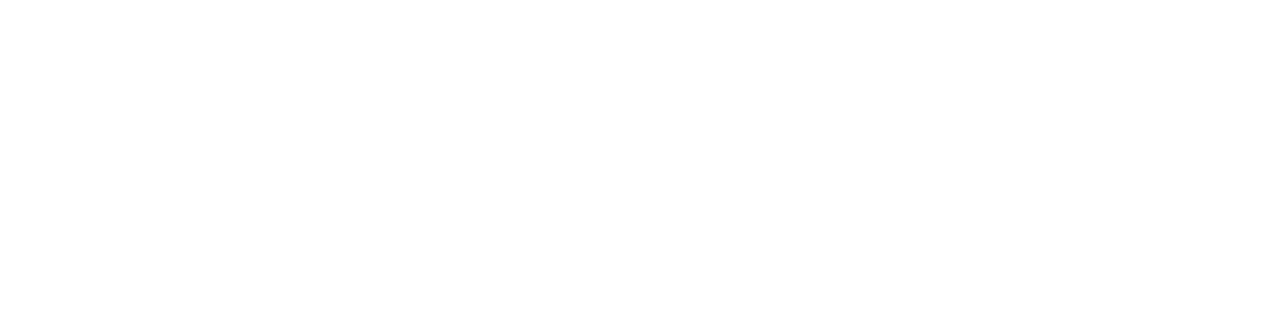
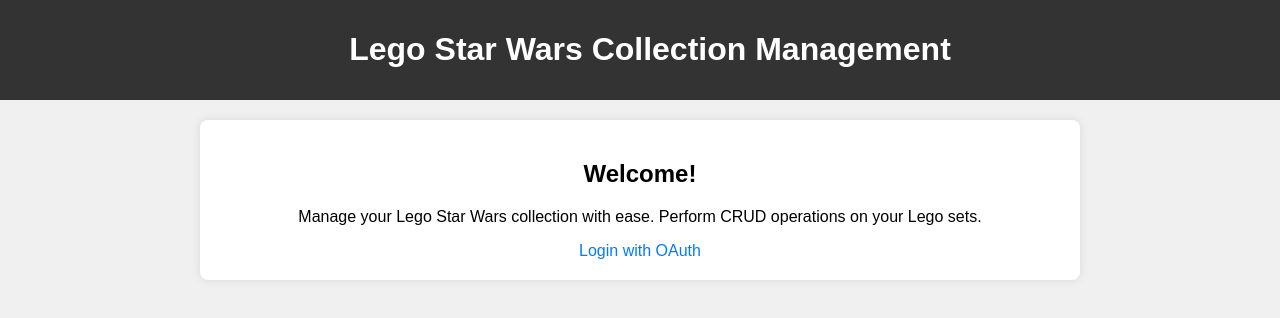
Before and after one commit to cosmo4/lego-sw-collection, a website: page public/index.html in a window 1280 px wide. Drawn offline with Linux system fonts and the light colour scheme.

Commit message:
index page styled

```diff
--- a/public/index.html
+++ b/public/index.html
@@ -4,8 +4,16 @@
     <meta charset="UTF-8">
     <meta name="viewport" content="width=device-width, initial-scale=1.0">
     <title>Lego Star Wars Collection</title>
+    <link rel="stylesheet" href="styles.css">
 </head>
 <body>
-
+    <header>
+        <h1>Lego Star Wars Collection Management</h1>
+    </header>
+    <main>
+        <h2>Welcome!</h2>
+        <p>Manage your Lego Star Wars collection with ease. Perform CRUD operations on your Lego sets.</p>
+        <a href="./oath.html">Login with OAuth</a>
+    </main>
 </body>
 </html>
--- /dev/null
+++ b/public/styles.css
@@ -0,0 +1,42 @@
+body {
+    font-family: Arial, sans-serif;
+    background-color: #f0f0f0;
+    margin: 0;
+    padding: 0;
+    display: block;
+    height: 100vh;
+}
+header {
+    background-color: #333;
+    color: #fff;
+    padding: 10px;
+    width: 100%;
+    text-align: center;
+}
+main {
+    background-color: #fff;
+    padding: 20px;
+    margin: 20px 200px;
+    border-radius: 8px;
+    box-shadow: 0 0 10px rgba(0, 0, 0, 0.1);
+    text-align: center;
+}
+a {
+    color: #007bff;
+    text-decoration: none;
+}
+a:hover {
+    text-decoration: underline;
+}
+
+button {
+    background-color: #007bff;
+    color: white;
+    padding: 10px 20px;
+    border: none;
+    border-radius: 5px;
+    cursor: pointer;
+}
+button:hover {
+    background-color: #0056b3;
+}
--- a/server.js
+++ b/server.js
@@ -8,6 +8,7 @@
 const swaggerDocument = require('./swagger.json');
 
 const app = express();
+const port = 8080;
 
 const startServer = () => {
   const legoSetRoute = require('./routes/legoSets');
@@ -20,24 +21,20 @@
     .use('/api-docs', swaggerUi.serve, swaggerUi.setup(swaggerDocument))
     .use('/legoSets', legoSetRoute);
 
-  // Serve index.html for the root URL
   app.get('/', (req, res) => {
     res.sendFile(path.join(__dirname, 'public', 'index.html'));
   });
 
-  // Error handling middleware
   app.use((err, req, res, next) => {
     console.error(err.stack);
     res.status(500).json({ message: err.message });
   });
 
-  // Start listening for connections
   app.listen(port, () => {
     console.log(`Server is running on http://localhost:${port}`);
   });
 };
 
-const port = 8080;
 
 mongodb.initDb((err) => {
   if (err) {
```
Also changed, not shown: public/oath.html (added, +15 -0 lines).
